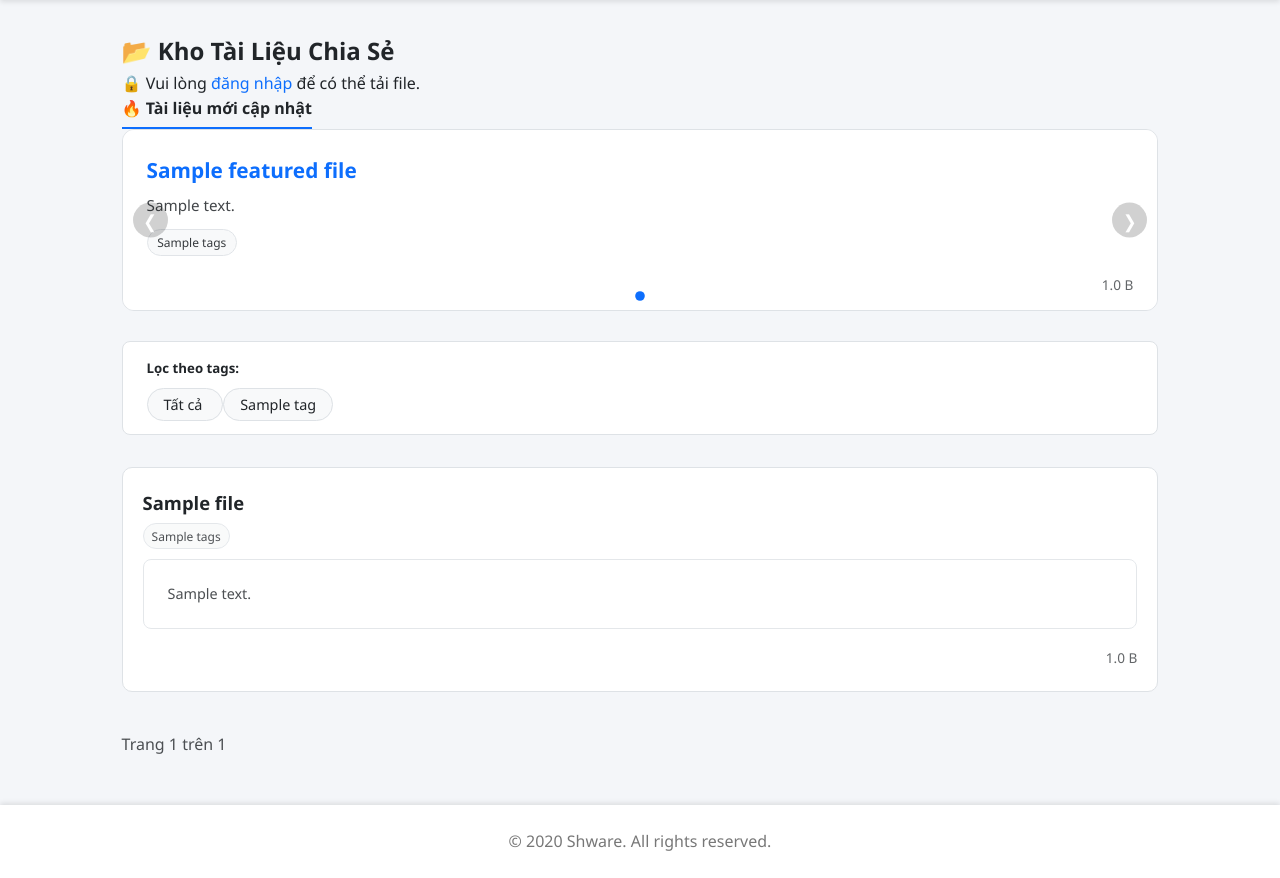
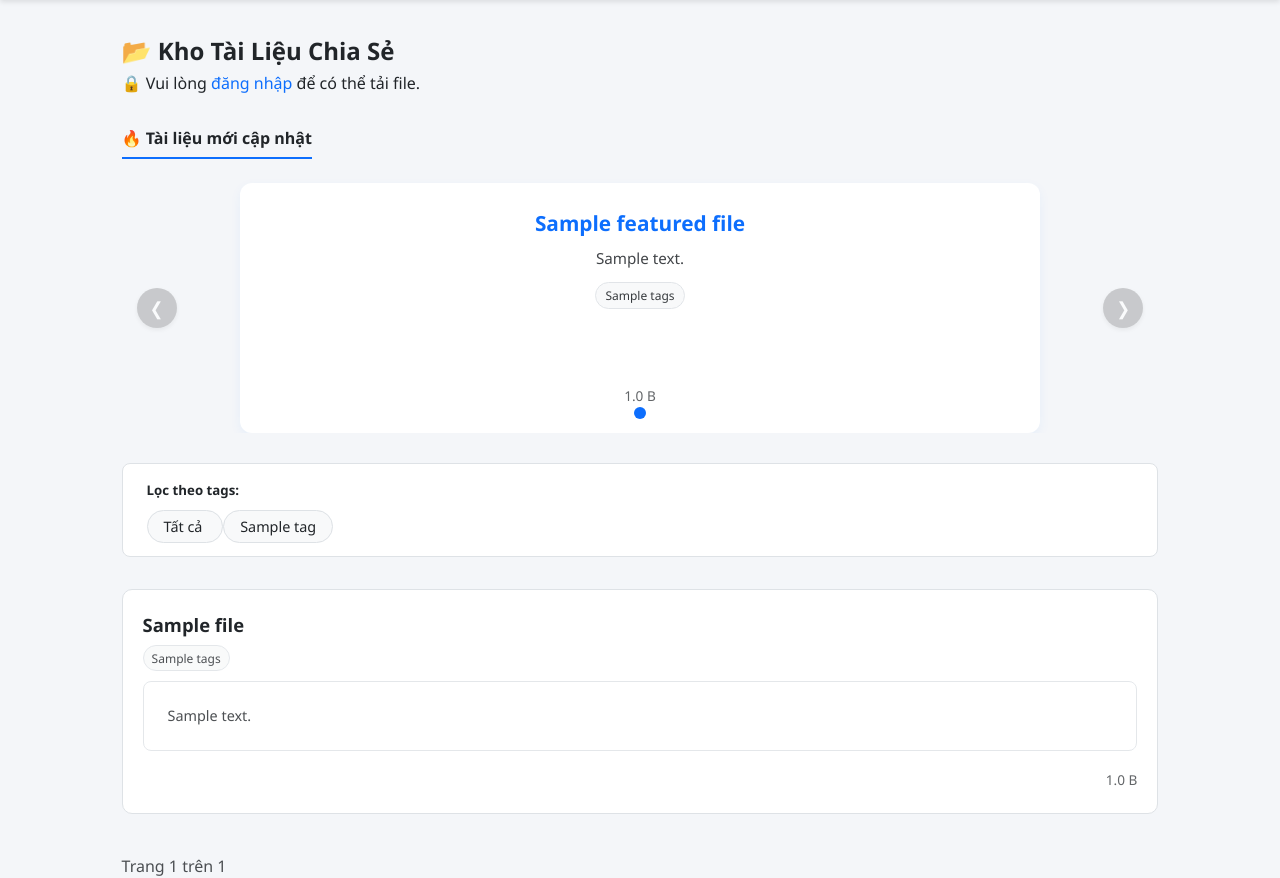
Before and after one commit to BuiTanDung-DVV/Shware, a Flask app: template app/templates/home.html in a window 1280 px wide. Shown: the part 152-1030 px from the top of the page. Before the commit the page ends 1003 px from the top, so only its background shows below. Run offline with Flask 3, Linux system fonts and the light colour scheme; the template is opened without the code that fills it: most values are stand-ins (such as "Sample title", 1, 10 or a date in 2020).

Commit message:
fix(home.css) fix UI

```diff
--- a/app/static/home.css
+++ b/app/static/home.css
@@ -1,25 +1,28 @@
 /* Featured Files Slider Styles */
 .featured-files-section {
+  max-width: 100%;
   margin-bottom: 30px;
+  margin-top: 30px;
+  overflow: hidden;
 }
 
 .featured-files-section h4 {
-  color: var(--text-color); /* Use theme text color */
+  color: var(--text-color);
   border-bottom: 2px solid var(--primary-color);
   padding-bottom: 5px;
+  margin-bottom: 1.5rem;
   display: inline-block;
 }
 
 .featured-slider-container {
   position: relative;
-  overflow: hidden;
-  border-radius: 12px;
-  border: 1px solid var(--border-color);
+  max-width: 100%;
+  margin: 0 auto;
 }
 
 .featured-slider {
   position: relative;
-  min-height: 180px;
+  min-height: 250px;
 }
 
 .slide {
@@ -31,6 +34,9 @@
   z-index: 1;
   top: 0;
   left: 0;
+  display: flex;
+  align-items: center;
+  justify-content: center;
 }
 
 .slide.active {
@@ -43,6 +49,9 @@
   height: 100%;
   text-decoration: none;
   color: inherit;
+  width: 100%;
+  display: flex;
+  justify-content: center;
 }
 
 .featured-file-card {
@@ -50,13 +59,20 @@
   flex-direction: column;
   justify-content: space-between;
   height: 100%;
+  max-width: 800px;
+  width: 90%;
   padding: 1.5rem;
   background-color: var(--card-bg);
   box-sizing: border-box;
+  margin: 0 auto;
+  border-radius: 12px;
+  box-shadow: 0 4px 12px rgba(0, 114, 255, 0.06);
 }
 
 .featured-file-content {
   flex-grow: 1;
+  padding: 0 15px;
+  text-align: center;
 }
 
 .featured-file-title {
@@ -64,6 +80,7 @@
   font-weight: 600;
   margin-bottom: 0.5rem;
   color: var(--primary-color);
+  text-align: center;
 }
 
 .featured-file-description {
@@ -76,6 +93,10 @@
   -webkit-box-orient: vertical;
   overflow: hidden;
   line-height: 1.4;
+  text-align: center;
+  max-width: 90%;
+  margin-left: auto;
+  margin-right: auto;
 }
 
 .featured-file-tags {
@@ -83,6 +104,7 @@
   flex-wrap: wrap;
   gap: 0.4rem;
   margin-top: auto;
+  justify-content: center;
 }
 
 .featured-file-tag {
@@ -97,7 +119,8 @@
 
 .featured-file-action {
   margin-top: 1rem;
-  text-align: right;
+  text-align: center;
+  width: 100%;
 }
 
 .featured-file-size {
@@ -111,8 +134,8 @@
   position: absolute;
   top: 50%;
   transform: translateY(-50%);
-  width: 35px;
-  height: 35px;
+  width: 40px;
+  height: 40px;
   background-color: rgba(0, 0, 0, 0.3);
   border: none;
   border-radius: 50%;
@@ -125,6 +148,7 @@
   z-index: 3;
   opacity: 0.6;
   transition: opacity 0.2s ease, background-color 0.2s ease;
+  box-shadow: 0 2px 5px rgba(0, 0, 0, 0.1);
 }
 
 .slider-control:hover {
@@ -142,27 +166,27 @@ body.dark-theme .slider-control:hover {
 }
 
 .prev-slide {
-  left: 10px;
+  left: 15px;
 }
 
 .next-slide {
-  right: 10px;
+  right: 15px;
 }
 
 /* Slider Indicators */
 .slider-indicators {
   position: absolute;
-  bottom: 10px;
+  bottom: 15px;
   left: 50%;
   transform: translateX(-50%);
   display: flex;
-  gap: 6px;
+  gap: 8px;
   z-index: 3;
 }
 
 .indicator {
-  width: 8px;
-  height: 8px;
+  width: 10px;
+  height: 10px;
   border-radius: 50%;
   background-color: rgba(0, 0, 0, 0.3);
   cursor: pointer;
```
Also changed, not shown: app/templates/search_results.html (+3 -10 lines).
